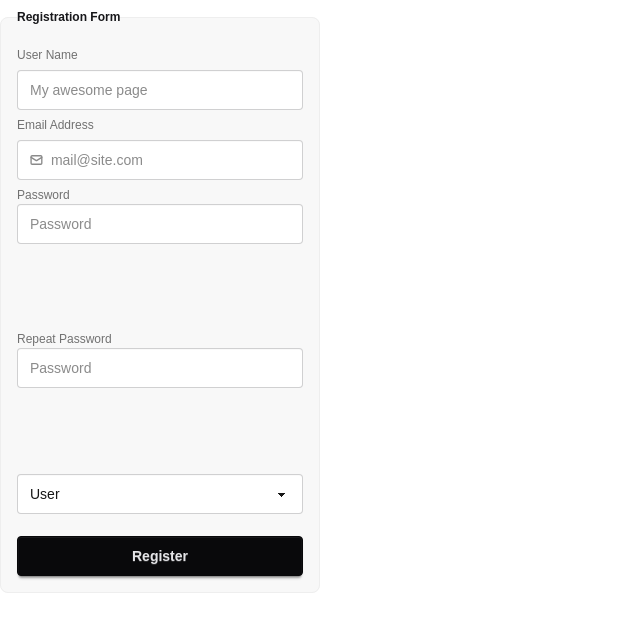
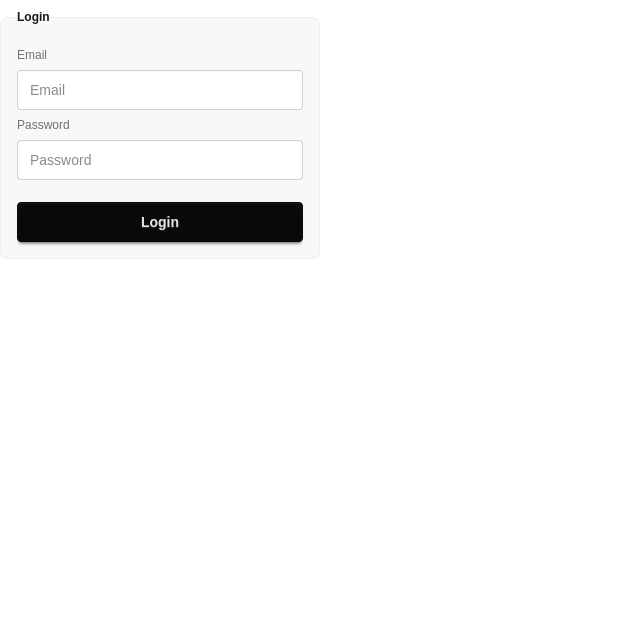
Before and after one commit to s-kreft/ReservationsApp, a Next.js app: page / in a window 1280 px wide. Shown: the top 632 px of the page, without its empty margins (0-640 px from the left). Built offline with nearby package versions, Linux system fonts and the light colour scheme.

Commit message:
Add basic login form template

```diff
--- /dev/null
+++ b/src/app/login/Login.tsx
@@ -0,0 +1,15 @@
+export default function Login() {
+  return (
+    <fieldset className="fieldset bg-base-200 border-base-300 rounded-box w-xs border p-4">
+      <legend className="fieldset-legend">Login</legend>
+
+      <label className="label">Email</label>
+      <input type="email" className="input" placeholder="Email" />
+
+      <label className="label">Password</label>
+      <input type="password" className="input" placeholder="Password" />
+
+      <button className="btn btn-neutral mt-4">Login</button>
+    </fieldset>
+  );
+}
--- a/src/app/page.tsx
+++ b/src/app/page.tsx
@@ -1,6 +1,7 @@
 import Image from "next/image";
 import RegistrationForm from "./registration/RegistrtationForm";
+import Login from "./login/Login";
 
 export default function Home() {
-  return <RegistrationForm></RegistrationForm>;
+  return <Login></Login>;
 }
```
